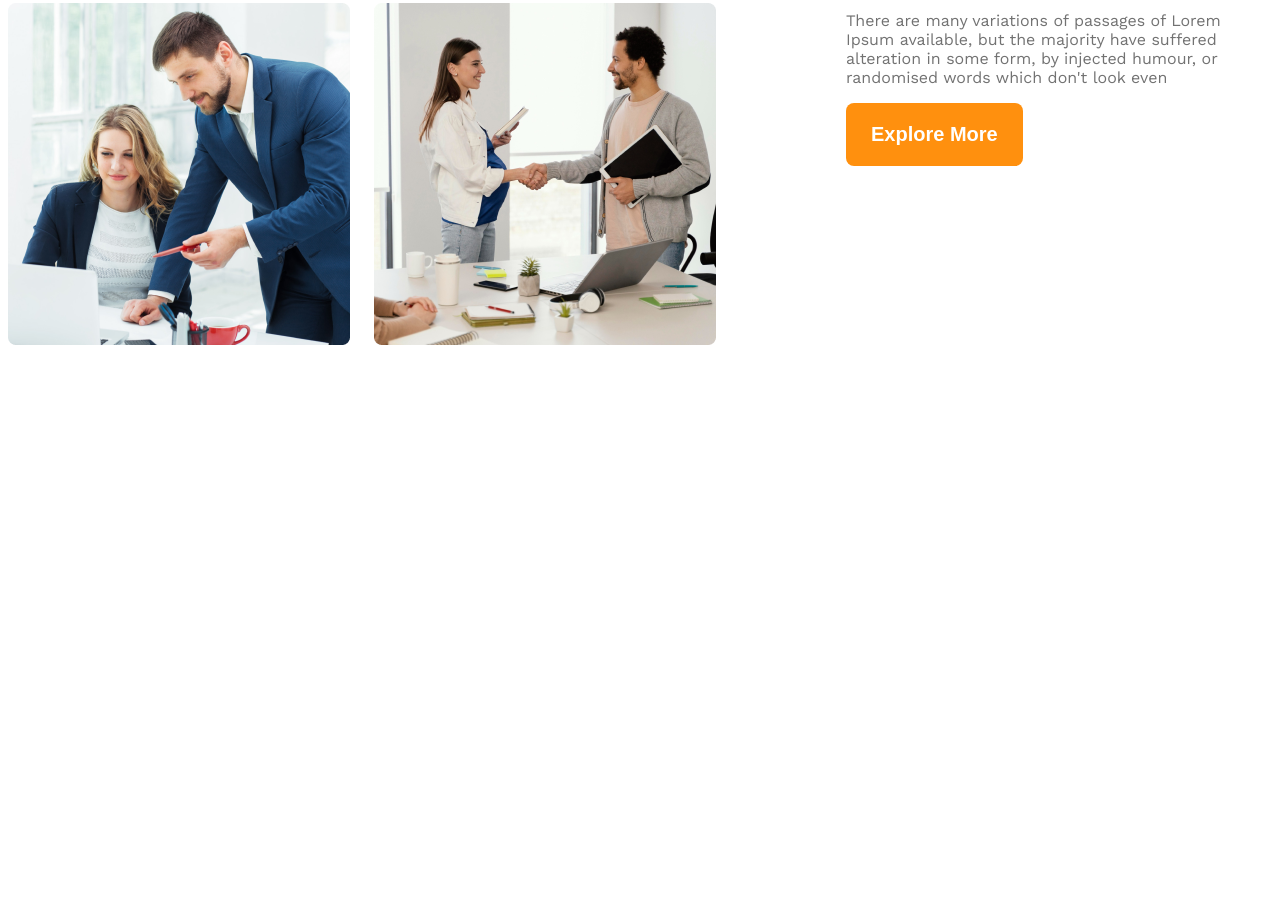
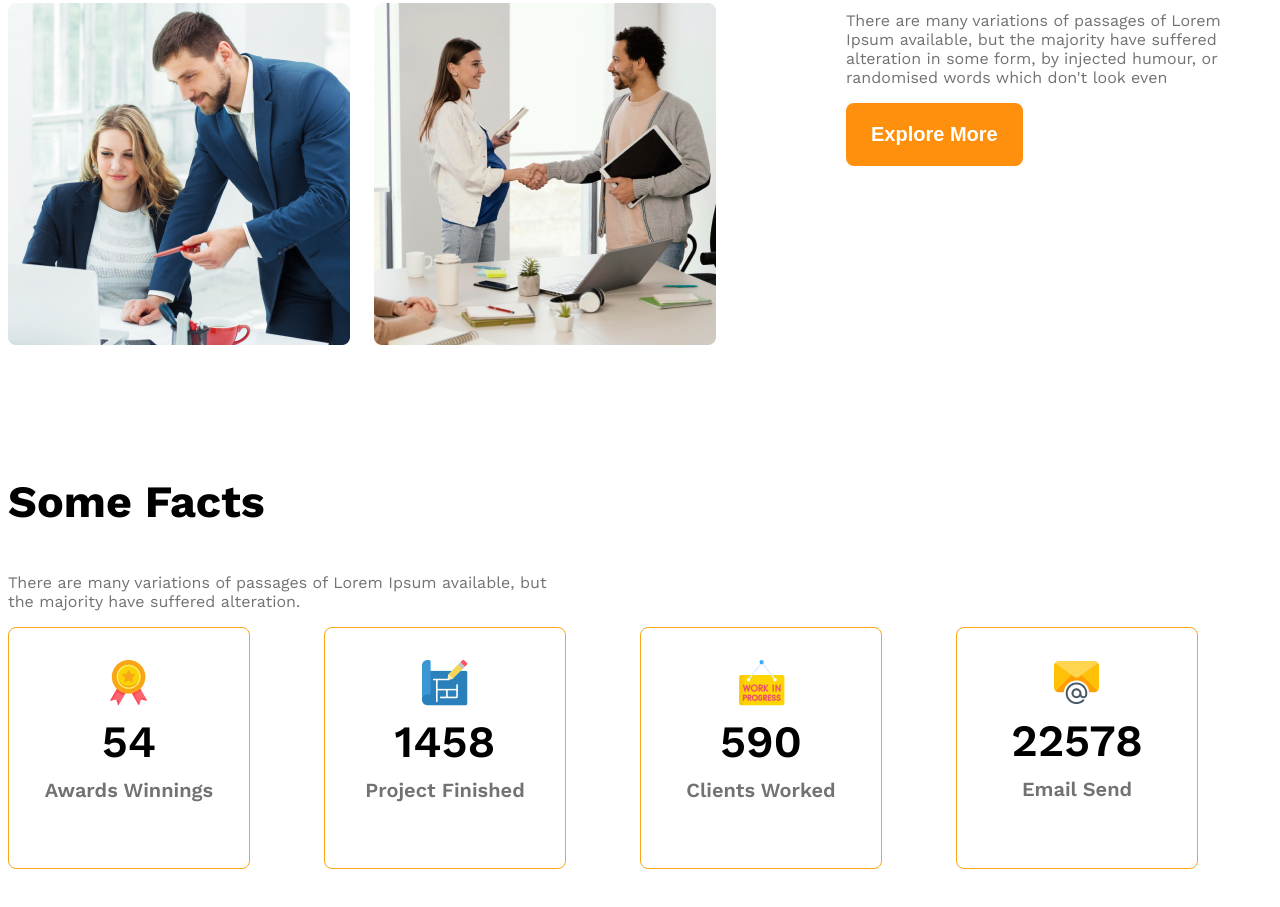
Before and after one commit to rupa3670/g3-architect-website, a plain HTML site: page index.html in a window 1280 px wide. Shown: the part 1667-2574 px from the top of the page. Before the commit the page ends 2020 px from the top, so only its background shows below. Drawn offline with nearby package versions, Linux system fonts and the light colour scheme.

Commit message:
added fact card

```diff
--- a/index.html
+++ b/index.html
@@ -40,13 +40,46 @@
                 <img src="./images/team4.png" alt="">
             </div>
             <div class="our-features">
-                <h3 class="features-title"> <span id="quick-list">Quick list</span> <span style="color: #131313;">of Our</span>  <br> <span style="color:#FF900E" >Features</span></h3>
+                <h3 class="section-title"> <span id="quick-list">Quick list</span> <span style="color: #131313;">of Our</span>  <br> <span style="color:#FF900E" >Features</span></h3>
                 <p class="features-description">There are many variations of passages of Lorem Ipsum available, but the
                     majority have suffered alteration in some form, by injected humour, or randomised words which don't
                     look even</p>
                 <button class="btn-primary">Explore More</button>
             </div>
         </section>
+        <section>
+            <h3 class="section-title">Some Facts</h3>
+            <p class="fact-description">There are many variations of passages of Lorem Ipsum available, but the majority have suffered alteration.</p>
+            <div class="facts-container">
+                <div class="fact-card display-flex ">
+                   <div> <img src="./images/icons/ribon.png" alt="" class="fact-icon">
+                    <h4 class="fact-number">54</h4>
+                    <h5 class="fact-name">Awards Winnings</h5></div>
+                </div>
+                <div class="fact-card display-flex">
+                    <div>
+                        <img src="./images/icons/projects.png" alt="" class="fact-icon">
+                    <h4 class="fact-number">1458</h4>
+                    <h5 class="fact-name">Project Finished</h5>
+                    </div>
+                </div>
+                <div class="fact-card display-flex">
+                   <div>
+                     <img src="./images/icons/customers.png" alt="" class="fact-icon">
+                    <h4 class="fact-number">590</h4>
+                    <h5 class="fact-name">Clients Worked</h5>
+                   </div>
+                </div>
+                <div class="fact-card display-flex">
+                   <div>
+                     <img src="./images/icons/email.png" alt="" class="fact-icon">
+                    <h4 class="fact-number">22578</h4>
+                    <h5 class="fact-name">Email Send</h5>
+                   </div>
+                </div>
+            </div>
+        </section>
+        <section class="some-facts"></section>
     </main>
 
 </body>
--- a/styles/architect.css
+++ b/styles/architect.css
@@ -22,6 +22,10 @@
     border: none;
     font-size: 1.25rem;
     font-weight:600 ;
+}
+.section-title{
+    font-size: 2.8rem;
+    font-weight: 700;
 }
 
 /* header styles */
@@ -88,10 +92,7 @@
 .our-features{
     margin-left:130px ;
 }
-.features-title{
-    font-size: 2.8rem;
-    font-weight: 700;
-}
+
 #quick-list{
     color: rgba(114, 114, 114, 1);
     font-weight: 500;
@@ -99,6 +100,39 @@
 .features-description{
     color: #727272;
 }
+.facts-container{
+    display: grid;
+    grid-template-columns: repeat(4, 1fr);
+
+
+}
+.fact-description{
+    color: #727272;
+    max-width: 540px;
+}
+.fact-card{
+    width: 240px;
+    height: 240px;
+    border-radius: 8px;
+    border:1px solid #FAA515;
+    text-align: center;
+    align-items: center;
+    justify-content: center;
+}
+.fact-number{
+    font-size: 2.8rem;
+    font-weight: 600;
+    margin-top: 5px;
+    margin-bottom: 10px;
+}
+.fact-name{
+    font-size:1.25rem ;
+    font-weight: 600;
+    margin-top: 10px;
+    color: #727272;
+}
+
+
 /* responsive media Query */
 @media screen and (max-width:576px)
 {
```
